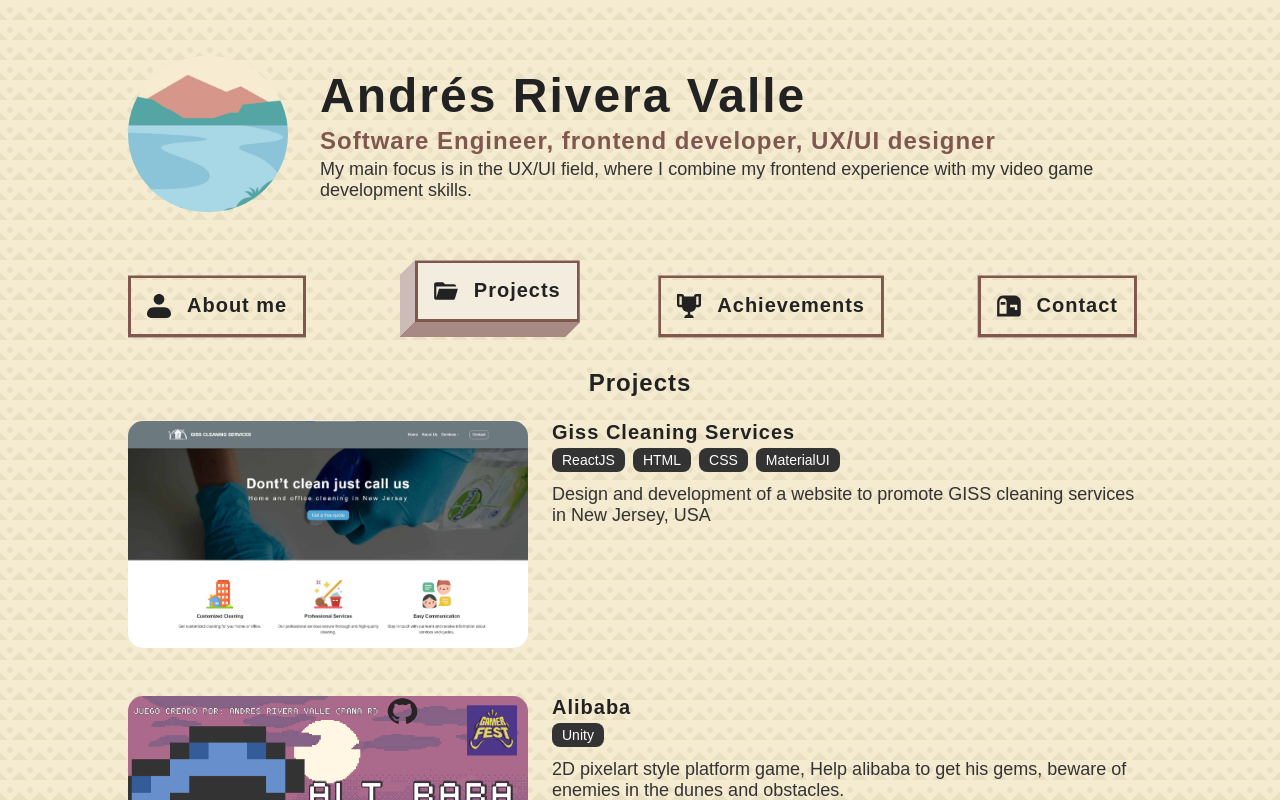
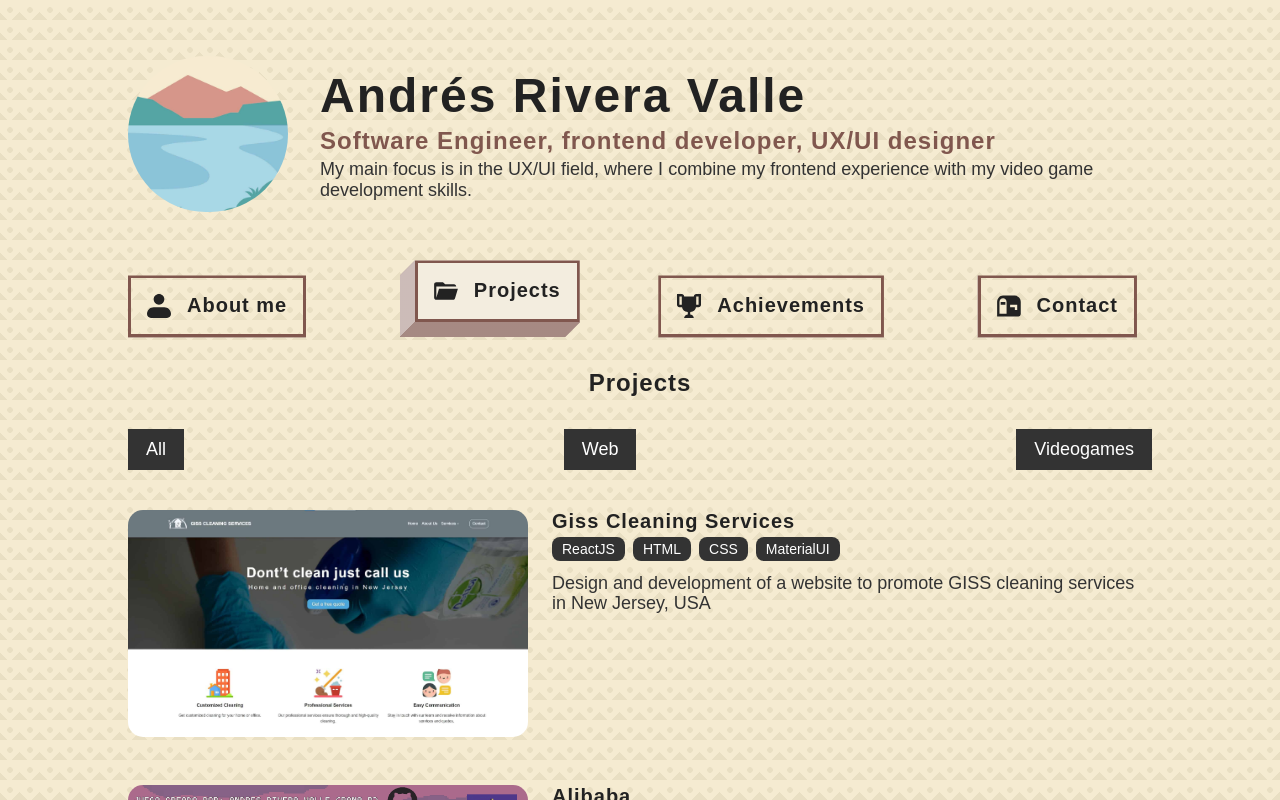
Before and after one commit to andresRivera123/andresriveravalle, a React (Vite) app: page / in a window 1280 px wide. Both pictures are taken after a click on the element "Projects". Shown: the top 800 px of the page. Built offline with nearby package versions, Linux system fonts and the light colour scheme; a web font is replaced by a local one.

Commit message:
Buttons list in Projects + filter Projects

```diff
--- a/src/App.jsx
+++ b/src/App.jsx
@@ -22,7 +22,7 @@ function App() {
         </div>
       </header>
       <main className="main">
-        <Tabs tabs={tabs} />
+        <Tabs tabs={tabs}/>
       </main>
     </div>
   );
--- a/src/assets/components/Projects.jsx
+++ b/src/assets/components/Projects.jsx
@@ -1,31 +1,39 @@
+import { useState } from "react";
 import "../styles/projects.css";
 import { projectsDetails } from "../utils/projectsDetails";
+import { ButtonCategory, ProjectsList } from "./buttonsCategory";
 
 export default function Projects() {
+  const allCategories = [
+    "All",
+    ...new Set(projectsDetails.map((project) => project.category)),
+  ];
+  const [categories, setCategories] = useState(allCategories);
+  const [projects, setProjects] = useState(projectsDetails);
+  const [classButton, setClassButon] = useState("active");
+
+  const filterCategory = (category) => {
+    if (category === "All") {
+      return setProjects(projectsDetails);
+    }
+    const filterProjects = projectsDetails.filter(
+      (project) => project.category === category
+    );
+    return setProjects(filterProjects);
+  };
+
+  const activeButton = () => {};
+
   return (
     <section className="projects">
       <h2 className="title">Projects</h2>
-      {projectsDetails.map((project, index) => (
-        <div className="project__container" key={index}>
-          <img
-            src={project.image}
-            className="project__image-img"
-            alt={`${project.name} image`}
-          />
-
-          <div className="project__details">
-            <h2 className="subtitle">{project.name}</h2>
-            <div className="project__tags">
-              {project.tags.map((tag, tagIndex) => (
-                <p key={tagIndex} className="text tag">
-                  {tag}
-                </p>
-              ))}
-            </div>
-            <p className="text">{project.description}</p>
-          </div>
-        </div>
-      ))}
+      <div className="projects__section">
+        <ButtonCategory
+          categories={categories}
+          filterCategory={filterCategory}
+        />
+        <ProjectsList projects={projects} />
+      </div>
     </section>
   );
 }
--- a/src/assets/components/Timeline.jsx
+++ b/src/assets/components/Timeline.jsx
@@ -13,6 +13,7 @@ export default function TimelineAchievements() {
   return (
     <Timeline
       position="right"
+      sx={{m: 0, p: 0}}
     >
       {achievementsDetails.map((achievement) => (
         <TimelineItem>
--- /dev/null
+++ b/src/assets/components/buttonsCategory.jsx
@@ -0,0 +1,49 @@
+import { useState } from "react";
+
+export const ButtonCategory = ({ categories, filterCategory }) => {
+
+  return (
+    <nav className="category__nav">
+      <ul className="category">
+        {categories.map((category) => (
+          <button
+            key={category}
+            type="button"
+            className={`category__button text `}
+            onClick={() => filterCategory(category)}
+          >
+            {category}
+          </button>
+        ))}
+      </ul>
+    </nav>
+  );
+};
+
+export const ProjectsList = ({ projects }) => {
+  return (
+    <div className="project__list">
+      {projects.map((project, index) => (
+        <div className="project__container" key={index}>
+          <img
+            src={project.image}
+            className="project__image-img"
+            alt={`${project.name} image`}
+          />
+
+          <div className="project__details">
+            <h2 className="subtitle">{project.name}</h2>
+            <div className="project__tags">
+              {project.tags.map((tag, tagIndex) => (
+                <p key={tagIndex} className="text tag">
+                  {tag}
+                </p>
+              ))}
+            </div>
+            <p className="text">{project.description}</p>
+          </div>
+        </div>
+      ))}
+    </div>
+  );
+};
--- a/src/assets/styles/about.css
+++ b/src/assets/styles/about.css
@@ -1,7 +1,7 @@
 .about__who {
   display: flex;
   flex-direction: row;
-  padding-top: 2.4rem;
+  padding-top: 3.2rem;
   gap: 2.4rem;
 }
 
--- a/src/assets/styles/achievements.css
+++ b/src/assets/styles/achievements.css
@@ -3,7 +3,7 @@
   flex-direction: column;
   align-items: center;
   justify-content: center;
-  padding-top: 2.4rem;
+  padding-top: 3.2rem;
 }
 
 .timeline {
--- a/src/assets/styles/projects.css
+++ b/src/assets/styles/projects.css
@@ -1,6 +1,39 @@
 .projects {
   display: flex;
   flex-direction: column;
+}
+
+.projects__section{
+  padding-top: 3.2rem;
+}
+
+.category__nav {
+  width: 100%;
+}
+
+.category {
+  display: flex;
+  justify-content: space-between;
+  list-style: none;
+  padding: 0;
+  margin: 0;
+}
+
+.category__button {
+  border: 2px solid var(--text-color);
+  background-color: var(--text-color);
+  color: var(--white-color);
+  padding: 0.8rem 1.6rem;
+  cursor: pointer;
+  &:hover {
+    background-color: var(--white-color);
+    color: var(--text-color);
+    font-weight: 600;
+  }
+}
+
+.project__list{
+  margin-top: 1.6rem;
 }
 
 .project__container {
--- a/src/assets/utils/projectsDetails.js
+++ b/src/assets/utils/projectsDetails.js
@@ -8,7 +8,7 @@ export const projectsDetails = [
     description:
       "Design and development of a website to promote GISS cleaning services in New Jersey, USA",
     tags: ["ReactJS", "HTML", "CSS", "MaterialUI"],
-    type: "Web",
+    category: "Web",
     image: gissImage,
   },
   {
@@ -16,7 +16,7 @@ export const projectsDetails = [
     description:
       "2D pixelart style platform game, Help alibaba to get his gems, beware of enemies in the dunes and obstacles.",
     tags: ["Unity"],
-    type: "Videogames",
+    category: "Videogames",
     image: alibabaImage,
   },
   {
@@ -24,7 +24,7 @@ export const projectsDetails = [
     description:
       "2D pixelart style speed runner game. Don't touch the dull spheres, you need color!",
     tags: ["Unity"],
-    type: "Videogames",
+    category: "Videogames",
     image: colorfulImage,
   },
 ];
```
Also changed, not shown: src/assets/components/CategoryProject.jsx (added, +28 -0 lines).
